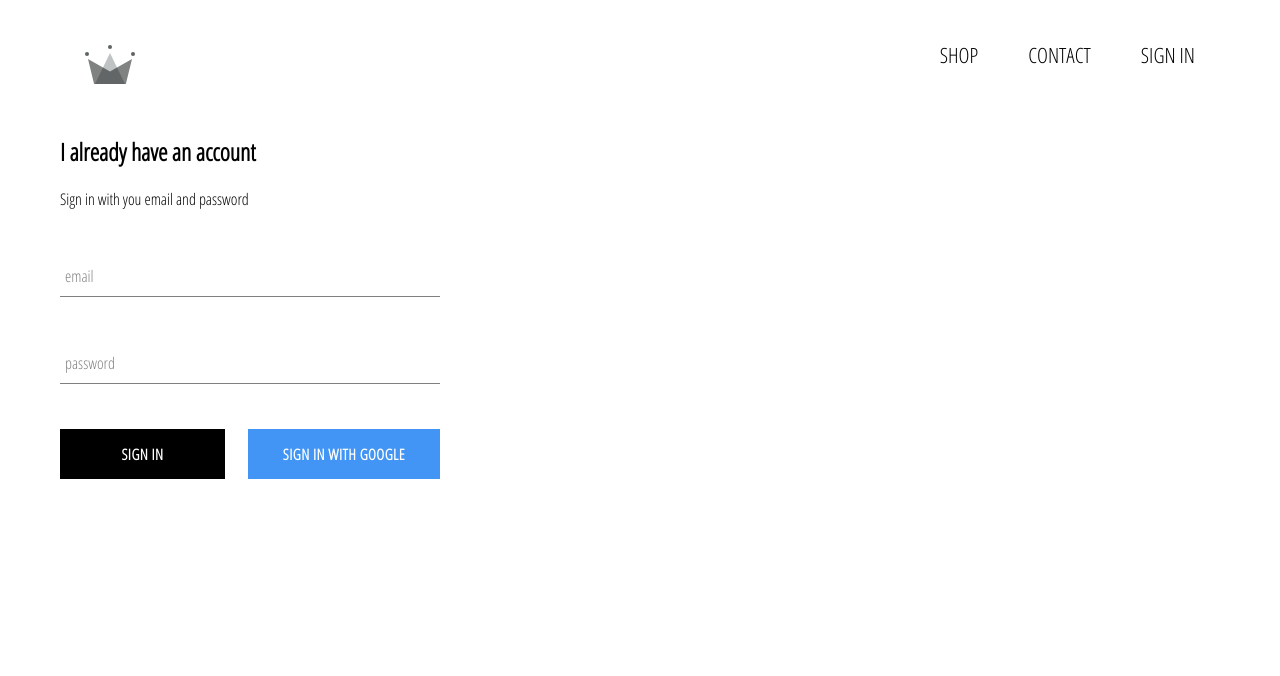
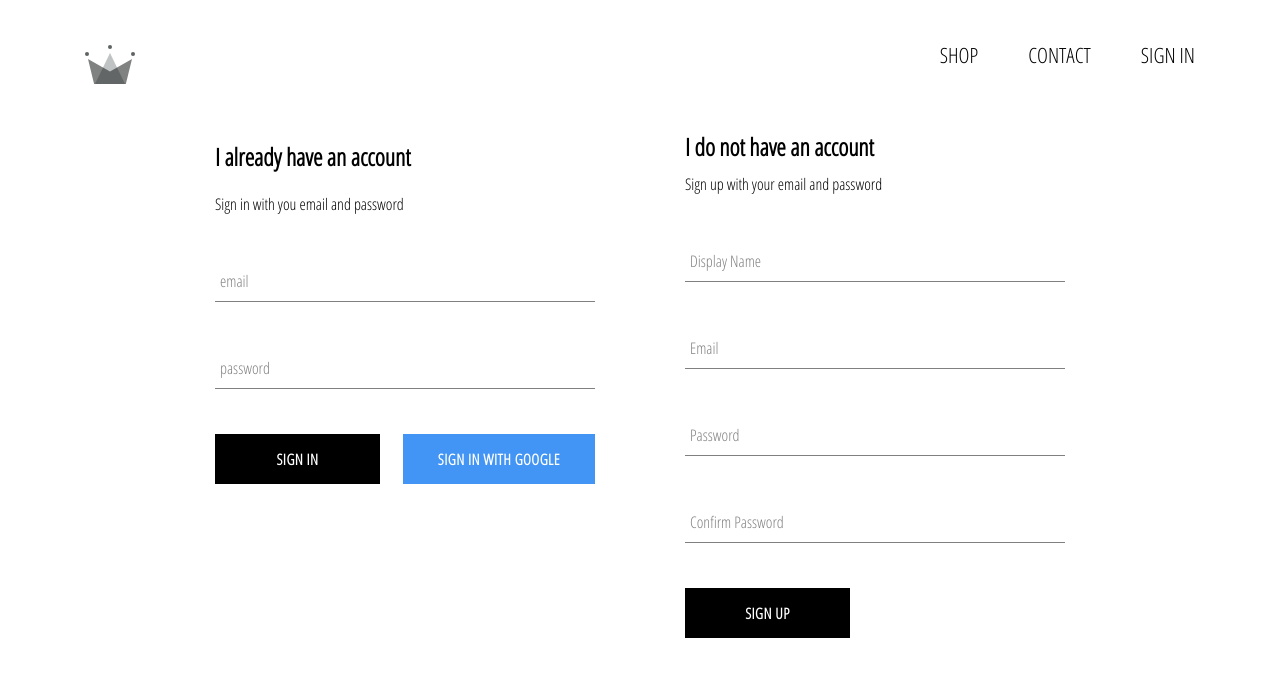
Before and after one commit to KenjiGr/threadz, a React (Create React App) app: page /signin in a window 1280 px wide. Shown: the top 676 px of the page. Built offline with nearby package versions, Linux system fonts and the light colour scheme; no server answers.

Commit message:
implemented firebase utiles and authenticated users

```diff
--- a/src/App.js
+++ b/src/App.js
@@ -5,7 +5,7 @@
 import ShopPage from './pages/shop/shop.component';
 import Header from './components/header/header.component';
 import SignInAndSignUpPage from './pages/sign-in-and-sign-up/sign-in-and-sign-up.component';
-import {auth} from './firebase/firebase.utils';
+import {auth, createUserProfileDocument} from './firebase/firebase.utils';
 
 class App extends React.Component {
   constructor(){
@@ -19,9 +19,23 @@
   unsubscribeFromAuth= null
 
   componentDidMount() {
-    this.unsubscribeFromAuth = auth.onAuthStateChanged(user => {
-      this.setState({ currentUser: user});
-    })
+    this.unsubscribeFromAuth = auth.onAuthStateChanged(async userAuth => {
+      if (userAuth) {
+        const userRef = await createUserProfileDocument(userAuth);
+
+        userRef.onSnapshot(snapShot => {
+          this.setState({
+            currentUser: {
+              id: snapShot.id,
+              ...snapShot.data()
+            }
+          });
+        });
+      }
+      else (
+        this.setState({currentUser: userAuth})
+      )
+    });
   }
 
   componentWillUnmount(){
--- /dev/null
+++ b/src/components/sign-up/sign-up.component.jsx
@@ -0,0 +1,68 @@
+import React from 'react';
+import FormInput from '../form-input/form-input.component';
+import Custombutton from '../custom-button/custom-button.component';
+import {auth, createUserProfileDocument } from '../../firebase/firebase.utils';
+import './sign-up.styles.scss';
+
+class SignUp extends React.Component {
+    constructor(){
+        super();
+
+        this.state = {
+            displayName: '',
+            email: '',
+            password: '',
+            confirmPassword:''
+        }
+    }
+
+    handleSubmit = async e => {
+        e.preventDefault();
+
+        const {displayName, email, password, confirmPassword} = this.state;
+
+        if(password !== confirmPassword){
+            alert('passwords do not match');
+            return;
+        }
+
+        try{
+            const {user} = await auth.createUserWithEmailAndPassword(email, password);
+
+            await createUserProfileDocument(user, {displayName});
+
+            this.setState({
+                displayName: '',
+                email: '',
+                password: '',
+                confirmPassword:''
+            })
+        }catch(error){
+            console.error(error);
+        }
+    }
+
+    handleChange = e => {
+        const {name, value} = e.target;
+
+        this.setState({[name]: value})
+    }
+    render() {
+        const {displayName, email, password, confirmPassword} = this.state;
+        return(
+            <div className='sign-up'>
+                <h2 className='title'>I do not have an account</h2>
+                <span>Sign up with your email and password</span>
+                <form className='sign-up-form' onSubmit={this.handleSubmit}>
+                    <FormInput type='text' name='displayName' value={displayName} onChange={this.handleChange} label='Display Name' required></FormInput>
+                    <FormInput type='email' name='email' value={email} label='Email' onChange={this.handleChange} required></FormInput>
+                    <FormInput type='password' name='password' value={password} onChange={this.handleChange} label='Password' required></FormInput>
+                    <FormInput type='password' name='confirmPassword' value={confirmPassword} onChange={this.handleChange} label='Confirm Password' required></FormInput>
+                    <Custombutton type='submit'>SIGN UP</Custombutton>
+                </form>
+            </div>
+        )
+    }
+}
+
+export default SignUp
--- /dev/null
+++ b/src/components/sign-up/sign-up.styles.scss
@@ -0,0 +1,9 @@
+.sign-up{
+    display: flex;
+    flex-direction: column;
+    width: 380px;
+
+    .title{
+        margin: 10px 0px;
+    }
+}
--- a/src/firebase/firebase.utils.js
+++ b/src/firebase/firebase.utils.js
@@ -13,6 +13,32 @@
     measurementId: "G-0QTK62FFG8"
 };
 
+export const createUserProfileDocument = async (userAuth, additionalData) => {
+    if (!userAuth) return;
+
+    const userRef = firestore.doc(`user/${userAuth.uid}`);
+
+    const snapShot = await userRef.get();
+
+    if(!snapShot.exists) {
+        const {displayName, email} = userAuth;
+        const createdAt = new Date();
+
+        try {
+            await userRef.set({
+                displayName,
+                email,
+                createdAt,
+                ...additionalData
+            })
+        } catch(error) {
+            console.log('error creating user', error.message);
+        }
+    }
+
+    return userRef;
+}
+
 firebase.initializeApp(config);
 
 export const auth = firebase.auth();
--- a/src/pages/sign-in-and-sign-up/sign-in-and-sign-up.component.jsx
+++ b/src/pages/sign-in-and-sign-up/sign-in-and-sign-up.component.jsx
@@ -1,10 +1,12 @@
 import React from 'react';
 import './sign-in-and-sign-up.style.scss'
 import SignIn from '../../components/sign-in/sign-in.component'
+import SignUp from '../../components/sign-up/sign-up.component'
 
 const SignInAndSignUpPage = () => (
     <div className='sign-in-and-sign-up'>
         <SignIn/>
+        <SignUp/>
     </div>
 );
 
--- a/src/pages/sign-in-and-sign-up/sign-in-and-sign-up.style.scss
+++ b/src/pages/sign-in-and-sign-up/sign-in-and-sign-up.style.scss
@@ -0,0 +1,6 @@
+.sign-in-and-sign-up{
+    width: 850px;
+    display: flex;
+    justify-content: space-between;
+    margin: 30px auto;
+}
```
